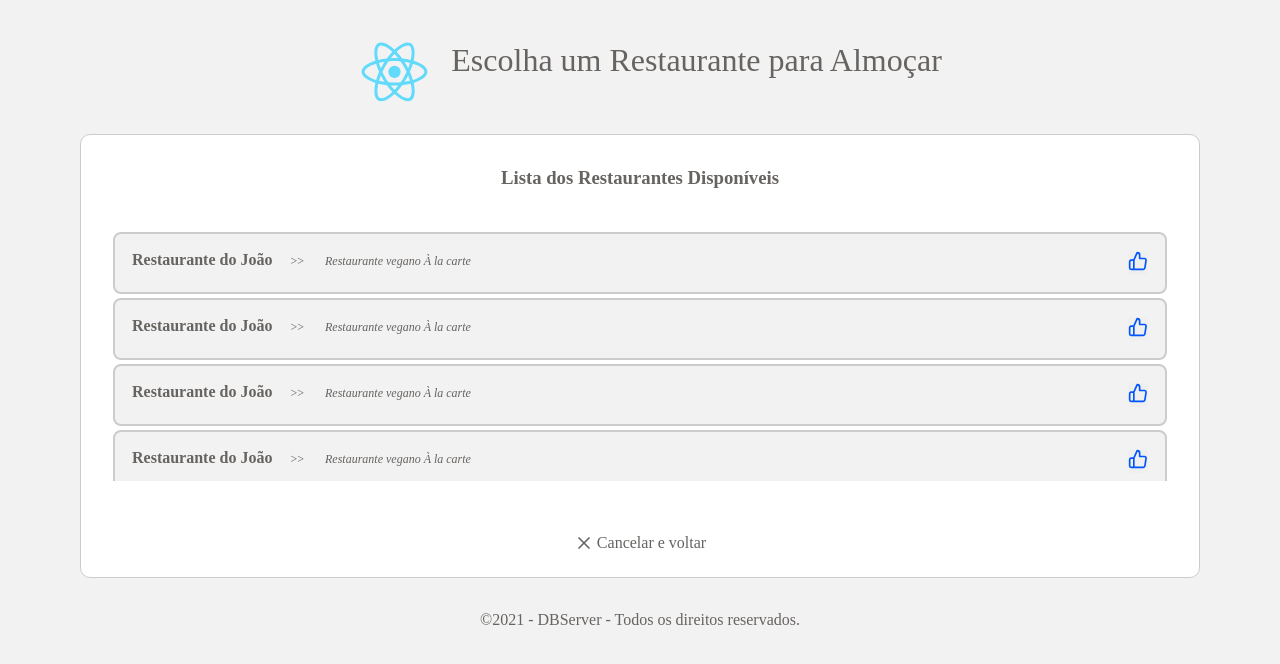
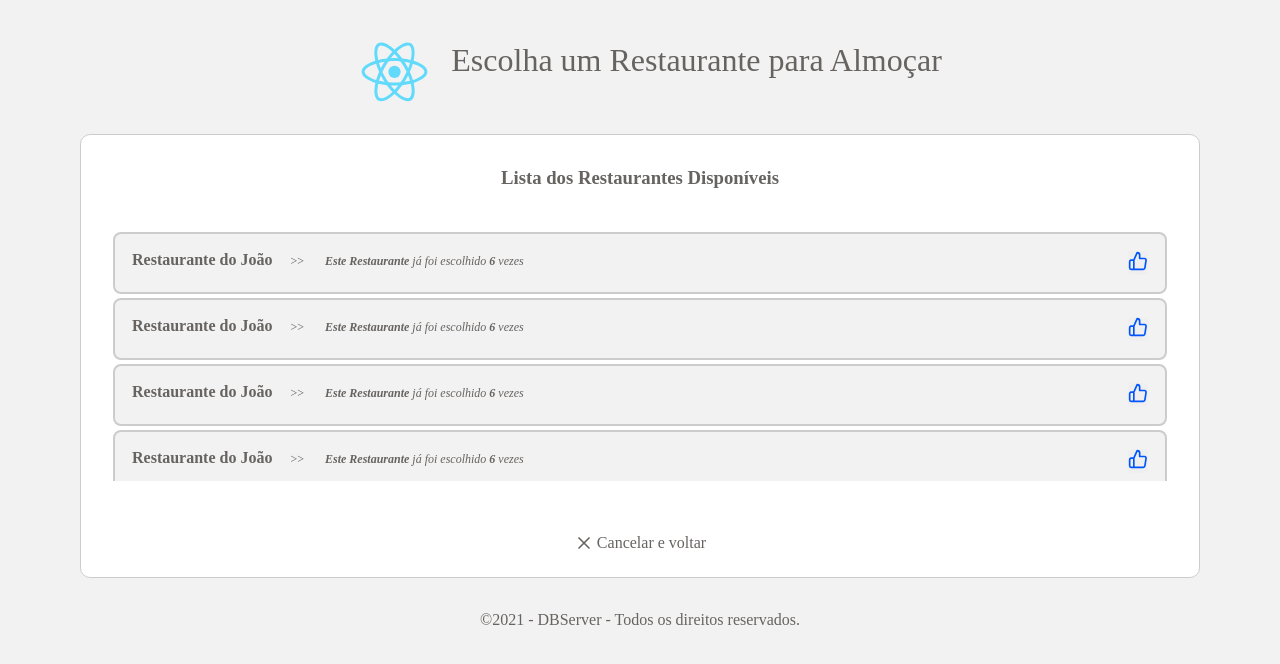
Before and after one commit to devluma/famintos, a React (Create React App) app in the folder app/: page /choose in a window 1280 px wide. Shown: the top 664 px of the page. Built offline with nearby package versions, Linux system fonts and the light colour scheme.

Commit message:
Ajustado tela de votação do restaurante

```diff
--- a/app/src/pages/Choose/index.tsx
+++ b/app/src/pages/Choose/index.tsx
@@ -40,7 +40,7 @@ const Choose: React.FC = () => {
             <ItemContent>
               <strong>Restaurante do João</strong>
               <span>&gt;&gt;</span>
-              <p>Restaurante vegano À la carte</p>
+              <p><b>Este Restaurante</b> já foi escolhido <b>6</b> vezes</p>
 
               <div>
                 <button type="button" onClick={handleLiked}>
@@ -52,7 +52,7 @@ const Choose: React.FC = () => {
             <ItemContent>
               <strong>Restaurante do João</strong>
               <span>&gt;&gt;</span>
-              <p>Restaurante vegano À la carte</p>
+              <p><b>Este Restaurante</b> já foi escolhido <b>6</b> vezes</p>
 
               <div>
                 <button type="button" onClick={handleLiked}>
@@ -64,7 +64,7 @@ const Choose: React.FC = () => {
             <ItemContent>
               <strong>Restaurante do João</strong>
               <span>&gt;&gt;</span>
-              <p>Restaurante vegano À la carte</p>
+              <p><b>Este Restaurante</b> já foi escolhido <b>6</b> vezes</p>
 
               <div>
                 <button type="button" onClick={handleLiked}>
@@ -76,7 +76,7 @@ const Choose: React.FC = () => {
             <ItemContent>
               <strong>Restaurante do João</strong>
               <span>&gt;&gt;</span>
-              <p>Restaurante vegano À la carte</p>
+              <p><b>Este Restaurante</b> já foi escolhido <b>6</b> vezes</p>
 
               <div>
                 <button type="button" onClick={handleLiked}>
@@ -88,7 +88,7 @@ const Choose: React.FC = () => {
             <ItemContent>
               <strong>Restaurante do João</strong>
               <span>&gt;&gt;</span>
-              <p>Restaurante vegano À la carte</p>
+              <p><b>Este Restaurante</b> já foi escolhido <b>6</b> vezes</p>
 
               <div>
                 <button type="button" onClick={handleLiked}>
```
